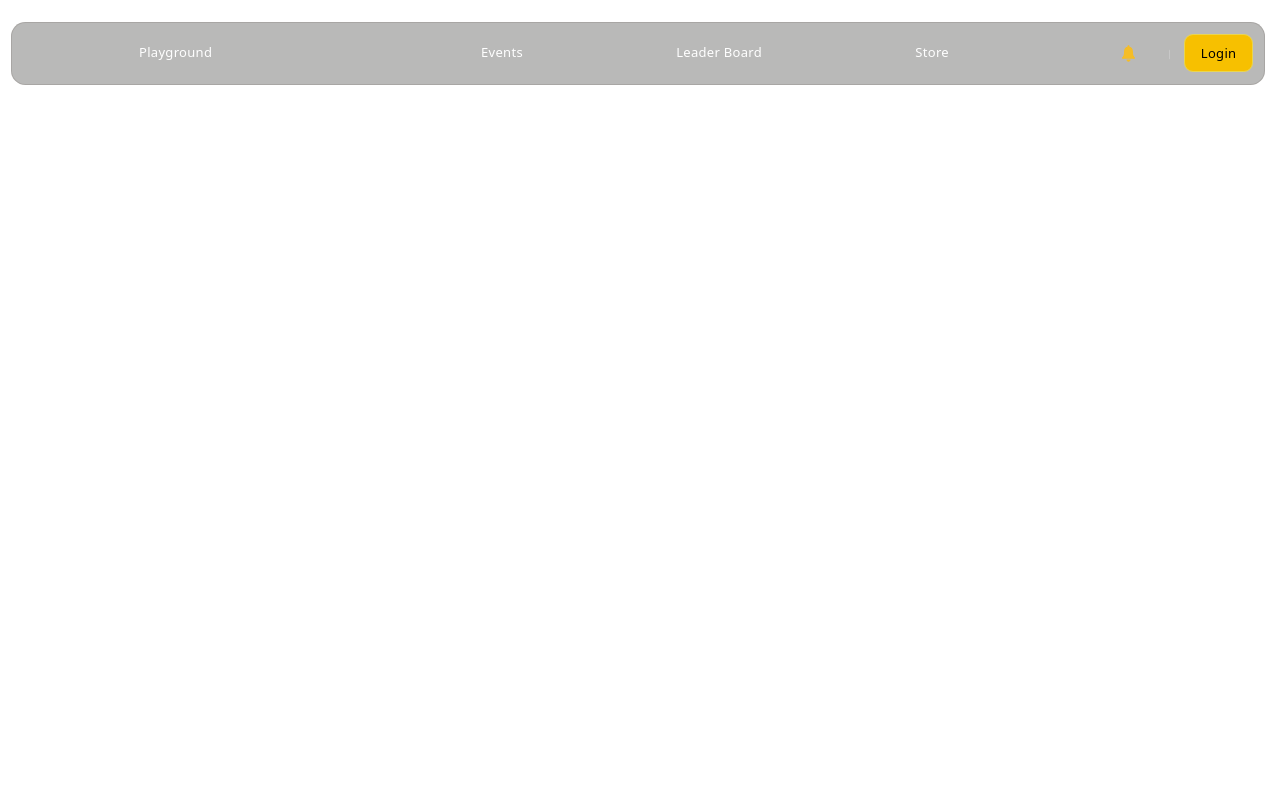
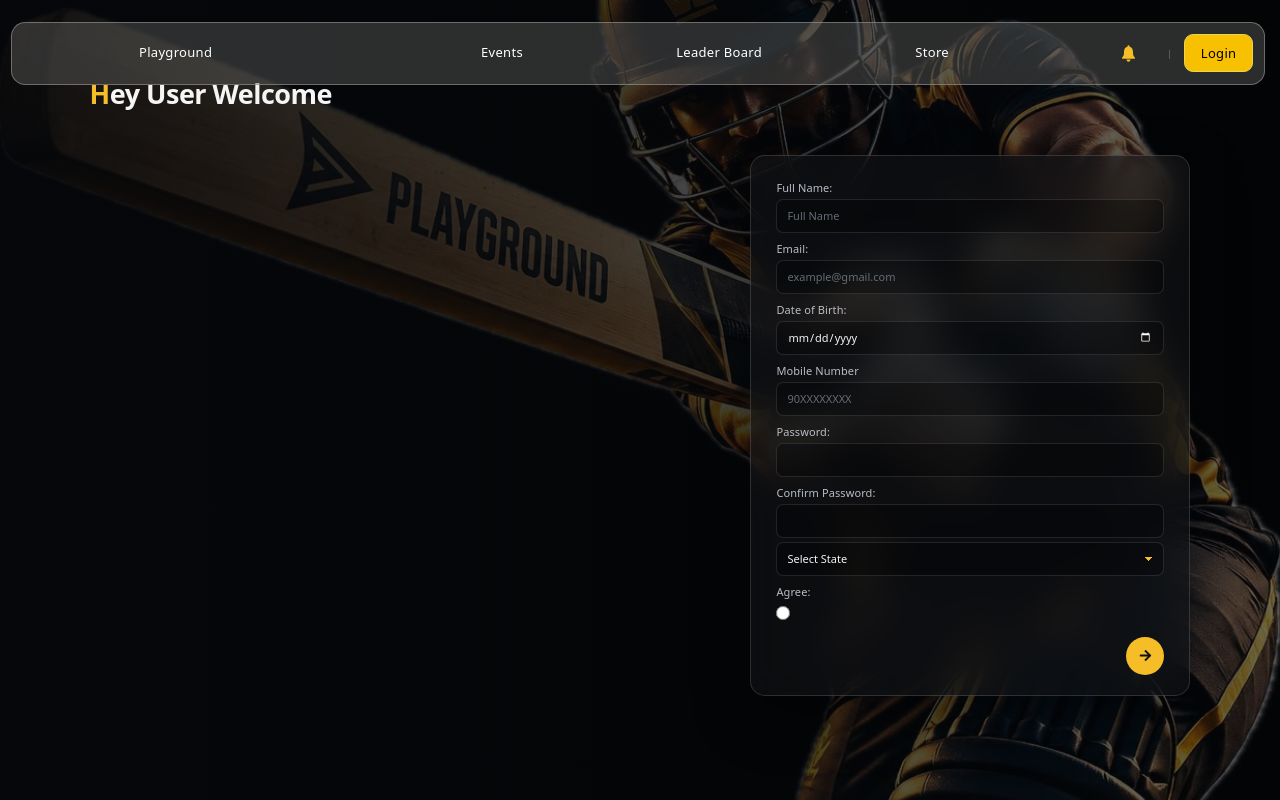
Before and after one commit to Abhishek805345/Playground-Frontend, a React app: page /register in a window 1280 px wide. Built offline with nearby package versions, Linux system fonts and the light colour scheme; the HTML template or start-up script is replaced by a standard one.

Commit message:
Register page testing

```diff
--- /dev/null
+++ b/Services/authAPI's.js
@@ -0,0 +1,11 @@
+export const registerapi=async (data)=>{
+  const res=await fetch("http://localhost:3000/api/register/user",{
+    method:"POST",
+    headers:{
+      "Content-Type":"application/json"
+    },
+    body:JSON.stringify(data)
+  })
+  const result=await res.json();
+  return result;
+}
--- a/src/components/register.jsx
+++ b/src/components/register.jsx
@@ -1,16 +1,83 @@
 import { Form } from "react-router-dom";
 import css from "../style/register.module.css";
 import { Nav } from "./welcome";
+import { FaArrowRight } from "react-icons/fa";
+import { registerapi } from "../../Services/authAPI's";
+import Store, { statusAction } from "../utils/store";
+import { useSelector } from "react-redux";
 
 export function Register(){
+  const {errormsg}=useSelector(store=>store.statusReducer)
   return (
     <>
     <Nav/>
-    <div>
-      <Form>
-
+    <div className={css.outerdiv}>
+      <p className={css.heading}>Hey User Welcome</p>
+      <Form method="POST">
+        <label>Full Name:</label>
+        <input type="text" name="fullname" placeholder="Full Name" required></input>
+        <label>Email:</label>
+        <input type="email" name="email" placeholder="example@gmail.com" required></input>
+        <label>Date of Birth:</label>
+        <input type="date" name="dob" required></input>
+        <label>Mobile Number</label>
+        <input type="number" name="mobnumber" placeholder="90XXXXXXXX" minLength="10" maxLength="10" pattern="[0-9]{10}" required></input>
+        <label>Password:</label>
+        <input type="password" name="password" minLength={8} required></input>
+        <label>Confirm Password:</label>
+        <input type="password" name="confirmpassword" minLength={8} required></input>
+        {errormsg==="FillPasswordSame"?<p style={{"color":"red","fontSize":"11px"}}>Both the passwords should be same</p>:null}
+        <select>
+           <option value="">Select State</option>
+            <option value="Andhra Pradesh">Andhra Pradesh</option>
+            <option value="Arunachal Pradesh">Arunachal Pradesh</option>
+            <option value="Assam">Assam</option>
+            <option value="Bihar">Bihar</option>
+            <option value="Chhattisgarh">Chhattisgarh</option>
+            <option value="Goa">Goa</option>
+            <option value="Gujarat">Gujarat</option>
+            <option value="Haryana">Haryana</option>
+            <option value="Himachal Pradesh">Himachal Pradesh</option>
+            <option value="Jharkhand">Jharkhand</option>
+            <option value="Karnataka">Karnataka</option>
+            <option value="Kerala">Kerala</option>
+            <option value="Madhya Pradesh">Madhya Pradesh</option>
+            <option value="Maharashtra">Maharashtra</option>
+            <option value="Manipur">Manipur</option>
+            <option value="Meghalaya">Meghalaya</option>
+            <option value="Mizoram">Mizoram</option>
+            <option value="Nagaland">Nagaland</option>
+            <option value="Odisha">Odisha</option>
+            <option value="Punjab">Punjab</option>
+            <option value="Rajasthan">Rajasthan</option>
+            <option value="Sikkim">Sikkim</option>
+            <option value="Tamil Nadu">Tamil Nadu</option>
+            <option value="Telangana">Telangana</option>
+            <option value="Tripura">Tripura</option>
+            <option value="Uttar Pradesh">Uttar Pradesh</option>
+            <option value="Uttarakhand">Uttarakhand</option>
+            <option value="West Bengal">West Bengal</option>
+        </select>
+        <label>Agree:</label>
+        <input type="radio" name="aggrement"></input>
+        <button type="submit"><FaArrowRight/></button>
       </Form>
     </div>
     </>
   )
 }
+
+
+export const RegisterAction=async ({request})=>{
+  const formdata=await request.formData();
+  const data=Object.fromEntries(formdata);
+  console.log(data);
+  if (data.password===data.confirmpassword){
+    const result=await registerapi(data);
+  }else{
+    Store.dispatch(statusAction.ErrorChanger({
+      newerrormsg:"FillPasswordSame"
+    }))
+  }
+
+}
--- a/src/main.jsx
+++ b/src/main.jsx
@@ -6,7 +6,7 @@ import { sessionLoader,Nav } from './components/welcome.jsx';
 import { Hero } from './components/hero.jsx';
 import { Provider } from 'react-redux';
 import Store from './utils/store.jsx';
-import { Register } from './components/register.jsx';
+import { Register, RegisterAction } from './components/register.jsx';
 
 const routes=createBrowserRouter([
   {
@@ -16,7 +16,8 @@ const routes=createBrowserRouter([
   },
   {
     path:"/register",
-    element:<Register/>
+    element:<Register/>,
+    action:RegisterAction
   }
 ])
 
--- a/src/style/register.module.css
+++ b/src/style/register.module.css
@@ -0,0 +1,203 @@
+.outerdiv {
+  position: relative;
+  min-height: 100vh;
+  width: 100%;
+  padding: 80px 7% 30px;
+  display: flex;
+  align-items: center;
+  justify-content: center;
+  overflow: hidden;
+  background: #080b0f;
+  color: white;
+}
+
+.outerdiv::before {
+  content: "";
+  position: absolute;
+  inset: 0;
+  background-image: url("/batsman.png");
+  background-size: cover;
+  background-position: center;
+  z-index: 0;
+}
+
+.outerdiv::after {
+  content: "";
+  position: absolute;
+  inset: 0;
+  background: linear-gradient(
+    90deg,
+    rgba(5, 7, 10, 0.94) 0%,
+    rgba(5, 7, 10, 0.78) 45%,
+    rgba(5, 7, 10, 0.58) 100%
+  );
+  z-index: 1;
+}
+
+.heading {
+  position: absolute;
+  top: 75px;
+  left: 7%;
+  z-index: 2;
+  margin: 0;
+  font-size: 27px;
+  font-weight: 700;
+  letter-spacing: -0.5px;
+  color: #f5f5f5;
+}
+
+.heading::first-letter {
+  color: #f5bd27;
+}
+
+.outerdiv form {
+  position: relative;
+  z-index: 2;
+  width: 100%;
+  max-width: 440px;
+  margin-left: auto;
+  padding: 20px 25px;
+  display: flex;
+  flex-direction: column;
+  gap: 4px;
+  background: rgba(18, 20, 24, 0.58);
+  border: 1px solid rgba(255, 255, 255, 0.14);
+  border-radius: 15px;
+  backdrop-filter: blur(18px);
+  -webkit-backdrop-filter: blur(18px);
+  box-shadow: 0 20px 55px rgba(0, 0, 0, 0.4);
+}
+
+.outerdiv form label {
+  margin-top: 4px;
+  color: #b9bec6;
+  font-size: 11px;
+  font-weight: 500;
+  letter-spacing: 0.1px;
+}
+
+.outerdiv form input[type="text"],
+.outerdiv form input[type="email"],
+.outerdiv form input[type="date"],
+.outerdiv form input[type="number"],
+.outerdiv form input[type="password"],
+.outerdiv form select {
+  width: 100%;
+  height: 34px;
+  padding: 0 10px;
+  outline: none;
+  border: 1px solid rgba(255, 255, 255, 0.11);
+  border-radius: 7px;
+  background: rgba(0, 0, 0, 0.3);
+  color: #f5f5f5;
+  font-size: 11px;
+  transition: all 0.2s ease;
+}
+
+.outerdiv form input::placeholder {
+  color: #656c75;
+}
+
+.outerdiv form input:focus,
+.outerdiv form select:focus {
+  border-color: rgba(245, 189, 39, 0.7);
+  background: rgba(0, 0, 0, 0.4);
+  box-shadow: 0 0 0 2px rgba(245, 189, 39, 0.07);
+}
+
+.outerdiv form input[type="date"] {
+  color-scheme: dark;
+}
+
+.outerdiv form select {
+  cursor: pointer;
+  appearance: none;
+  background-image:
+    linear-gradient(45deg, transparent 50%, #f5bd27 50%),
+    linear-gradient(135deg, #f5bd27 50%, transparent 50%);
+  background-position:
+    calc(100% - 14px) 14px,
+    calc(100% - 10px) 14px;
+  background-size: 4px 4px, 4px 4px;
+  background-repeat: no-repeat;
+}
+
+.outerdiv form select option {
+  background: #111418;
+  color: #f5f5f5;
+}
+
+.outerdiv form input[type="radio"] {
+  width: 14px;
+  height: 14px;
+  margin: 3px 0 5px;
+  accent-color: #f5bd27;
+  cursor: pointer;
+}
+
+.outerdiv form button {
+  width: 38px;
+  height: 38px;
+  margin: 8px 0 0 auto;
+  display: flex;
+  align-items: center;
+  justify-content: center;
+  border: 1px solid rgba(245, 189, 39, 0.5);
+  border-radius: 50%;
+  background: #f5bd27;
+  color: #111;
+  font-size: 15px;
+  cursor: pointer;
+  transition: all 0.2s ease;
+}
+
+.outerdiv form button:hover {
+  background: #ffd45a;
+  transform: translateX(3px);
+  box-shadow: 0 6px 18px rgba(245, 189, 39, 0.2);
+}
+
+@media (max-width: 900px) {
+  .outerdiv {
+    padding: 100px 5% 30px;
+    overflow-y: auto;
+  }
+
+  .heading {
+    position: relative;
+    top: auto;
+    left: auto;
+    align-self: flex-start;
+    margin-bottom: 18px;
+  }
+
+  .outerdiv form {
+    margin-left: 0;
+  }
+}
+
+@media (max-width: 600px) {
+  .outerdiv {
+    min-height: 100vh;
+    padding: 90px 18px 30px;
+  }
+
+  .heading {
+    font-size: 23px;
+    margin-bottom: 15px;
+  }
+
+  .outerdiv form {
+    padding: 18px;
+    border-radius: 12px;
+  }
+
+  .outerdiv form input[type="text"],
+  .outerdiv form input[type="email"],
+  .outerdiv form input[type="date"],
+  .outerdiv form input[type="number"],
+  .outerdiv form input[type="password"],
+  .outerdiv form select {
+    height: 32px;
+  }
+}
--- a/src/utils/store.jsx
+++ b/src/utils/store.jsx
@@ -1,21 +1,25 @@
 import {createSlice,configureStore} from "@reduxjs/toolkit";
 
-const stateSlice=createSlice({
-  name:"StateSlice",
+const statusSlice=createSlice({
+  name:"statusSlice",
   initialState:{
-    status:"Hero"
+    status:"Hero",
+    errormsg:null
   },
   reducers:{
     StatusChanger:(state,action)=>{
       state.status=action.payload.newstatus;
       console.log("status is this ", state.status);
+    },
+    ErrorChanger:(state,action)=>{
+      state.errormsg=action.payload.newerrormsg
     }
   }
 })
 
 const Store=configureStore({reducer:{
-  statusReducer:stateSlice.reducer
+  statusReducer:statusSlice.reducer
 }})
 
 export default Store;
-export const statusAction =stateSlice.actions;
+export const statusAction =statusSlice.actions;
```
